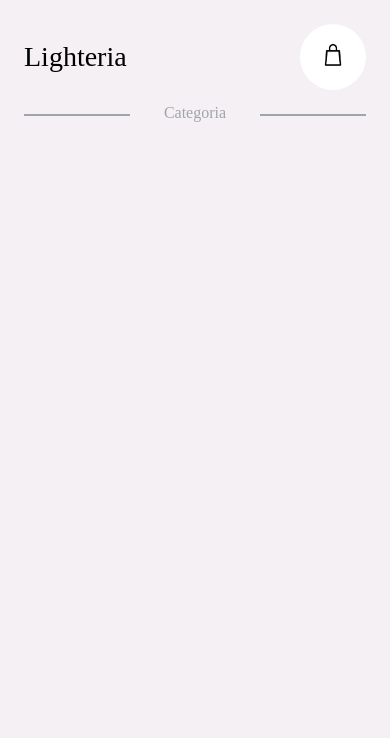
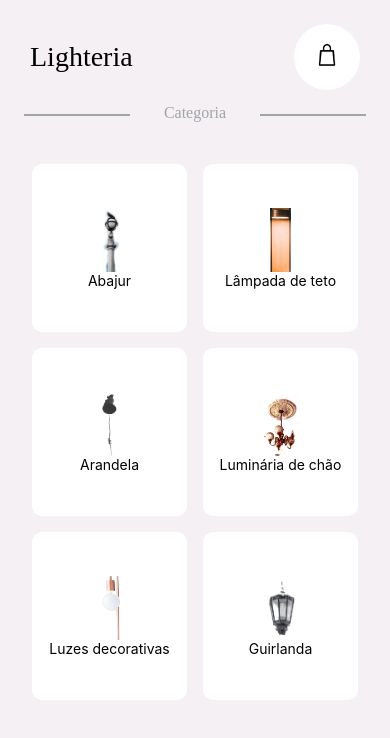
Before and after one commit to gucoelho/alura-react-native-design-system, a React Native app: screen / in a window 390 px wide. Shown: the top 738 px of the page. Built offline with nearby package versions, Linux system fonts and the light colour scheme.

Commit message:
02. Criando a lista de produtos (#2)
* Separando e organizando arquivos

* Adiciona FlatList com itens

Co-authored-by: Gustavo Coelho <gustavo.coelho@lambda3.com.br>

```diff
--- a/src/App.js
+++ b/src/App.js
@@ -1,63 +1,14 @@
 import React from 'react';
-import {SafeAreaView, View, Text, Image, StyleSheet} from 'react-native';
+import {SafeAreaView, StyleSheet} from 'react-native';
+import OrderList from './views/OrderList/OrderList';
 
 const styles = StyleSheet.create({
   container: {flex: 1, backgroundColor: '#F4F0F4'},
-  titleContainer: {
-    flexDirection: 'row',
-    justifyContent: 'space-between',
-    alignItems: 'center',
-    padding: 24,
-  },
-  bagContainer: {backgroundColor: 'white', padding: 18, borderRadius: 50},
-  title: {
-    fontFamily: 'OpenSans-ExtraBold',
-    fontSize: 28,
-  },
-  image: {
-    width: 30,
-    height: 30,
-  },
-  divider: {
-    borderWidth: 0.5,
-    borderColor: '#A1A5AA'
-  },
-  dividerContainer: {
-    paddingHorizontal: 24
-  },
-  dividerLabelContainer: {
-    flexDirection: 'row',
-    justifyContent: 'center',
-    marginTop: -46
-  },
-  dividerLabel: {
-    padding: 34,
-    backgroundColor: '#F4F0F4',
-    fontSize: 16,
-    fontFamily: 'OpenSans-Regular',
-    color: '#A1A5AA'
-  }
 });
 
 const App = () => (
   <SafeAreaView style={styles.container}>
-    <View style={styles.titleContainer}>
-      <Text style={styles.title}>Lighteria</Text>
-      <View style={styles.bagContainer}>
-        <Image
-          source={require('./assets/images/icone-sacola.png')}
-          style={styles.image}
-        />
-      </View>
-    </View>
-    <View style={styles.dividerContainer}>
-      <View style={styles.divider} />
-      <View style={styles.dividerLabelContainer}>
-        <Text style={styles.dividerLabel}>
-          Categoria
-        </Text>
-       </View>
-    </View>
+   <OrderList />
   </SafeAreaView>
 );
 
--- /dev/null
+++ b/src/utils/data.js
@@ -0,0 +1,62 @@
+export const DATA = [
+    {
+      id: 'bd7acbea-c1b1-46c2-aed5-3ad53abb28ba',
+      titulo: 'Abajur',
+      imagem: require('../assets/images/01-tablelamps.png'),
+      estudio: 'Jim&Jill Designs',
+      itemName: 'Wilson',
+      preco: 92.1,
+      itemDesc:
+        'Contrary to popular belief, Lorem Ipsum is not simply random text',
+    },
+    {
+      id: '3ac68afc-c605-48d3-a4f8-fbd91aa97f63',
+      titulo: 'Lâmpada de teto',
+      imagem: require('../assets/images/02-ceilinglamps.png'),
+      estudio: 'Gary&Fly Designs',
+      itemName: 'Linda',
+      preco: 123.44,
+      itemDesc:
+        'Richard McClintock, a Latin professor at Hampden-Sydney College in Virginia, lorem ipsum',
+    },
+    {
+      id: '58694a0f-3da1-471f-bd96-145571e29d72',
+      titulo: 'Arandela',
+      imagem: require('../assets/images/03-sconces.png'),
+      estudio: 'Tom&Jim Designs',
+      itemName: 'Jerry',
+      preco: 33.43,
+      itemDesc:
+        'There are many variations of passages of Lorem Ipsum available, but the majority',
+    },
+    {
+      id: 'bd7acbea-c1b1-462c2-aed5-3ad53abb28ba',
+      titulo: 'Luminária de chão',
+      imagem: require('../assets/images/04-floorlamps.png'),
+      estudio: 'Kerry&King Designs',
+      itemName: 'Jack',
+      preco: 67.23,
+      itemDesc:
+        'Cicero, written in 45 BC. This book is a treatise on the theory of ethics,',
+    },
+    {
+      id: '3ac68afvvc-c605-48d3-a4f8-fbd91aa97f63',
+      titulo: 'Luzes decorativas',
+      imagem: require('../assets/images/05-lightdecor.png'),
+      estudio: 'Dave&Sugar Designs',
+      itemName: 'Amanda',
+      preco: 98.4,
+      itemDesc:
+        'Lorem Ipsum is therefore always free from repetition, injected humour, or non-characteristic',
+    },
+    {
+      id: '58694a0f-3deea1-471f-bd96-145571e29d72',
+      titulo: 'Guirlanda',
+      imagem: require('../assets/images/06-garlands.png'),
+      estudio: 'Jeff&Lighter Designs',
+      itemName: 'Julia',
+      preco: 100.3,
+      itemDesc:
+        'The standard chunk of Lorem Ipsum used since the 1500s is reproduced below ',
+    },
+  ];
--- /dev/null
+++ b/src/views/OrderList/OrderList.js
@@ -0,0 +1,24 @@
+import React from 'react';
+import Header from './components/Header';
+import  { DATA } from '../../utils/data'
+import { FlatList, View, StyleSheet } from 'react-native';
+import Item from  './components/Item'
+
+const styles = StyleSheet.create({
+    containerList: {
+        marginHorizontal: 24
+    }
+});
+
+const OrderList = () => (
+    <View style={styles.containerList}>
+        <FlatList numColumns={2}
+            data={DATA}
+            renderItem={({ item }) => <Item {...item} />}
+            keyExtractor={item => item.id}
+            ListHeaderComponent={<Header />} />
+    </View>
+)
+
+
+export default OrderList;
--- /dev/null
+++ b/src/views/OrderList/components/Header.js
@@ -0,0 +1,62 @@
+import React from 'react';
+import { View, Text, Image, StyleSheet } from 'react-native';
+
+const styles = StyleSheet.create({
+  container: { flex: 1, backgroundColor: '#F4F0F4' },
+  titleContainer: {
+    flexDirection: 'row',
+    justifyContent: 'space-between',
+    alignItems: 'center',
+    paddingVertical: 24,
+    paddingHorizontal: 6,
+  },
+  bagContainer: { backgroundColor: 'white', padding: 18, borderRadius: 50 },
+  title: {
+    fontFamily: 'OpenSans-ExtraBold',
+    fontSize: 28,
+  },
+  image: {
+    width: 30,
+    height: 30,
+  },
+  divider: {
+    borderWidth: 0.5,
+    borderColor: '#A1A5AA',
+  },
+  dividerContainer: {
+  },
+  dividerLabelContainer: {
+    flexDirection: 'row',
+    justifyContent: 'center',
+    marginTop: -46,
+  },
+  dividerLabel: {
+    padding: 34,
+    backgroundColor: '#F4F0F4',
+    fontSize: 16,
+    fontFamily: 'OpenSans-Regular',
+    color: '#A1A5AA',
+  },
+});
+
+const Header = () => (
+  <>
+    <View style={styles.titleContainer}>
+      <Text style={styles.title}>Lighteria</Text>
+      <View style={styles.bagContainer}>
+        <Image
+          source={require('../../../assets/images/icone-sacola.png')}
+          style={styles.image}
+        />
+      </View>
+    </View>
+    <View style={styles.dividerContainer}>
+      <View style={styles.divider} />
+      <View style={styles.dividerLabelContainer}>
+        <Text style={styles.dividerLabel}>Categoria</Text>
+      </View>
+    </View>
+  </>
+);
+
+export default Header;
--- /dev/null
+++ b/src/views/OrderList/components/Item.js
@@ -0,0 +1,30 @@
+import React from 'react';
+import { View, Text, Image, StyleSheet } from 'react-native';
+
+const styles = StyleSheet.create({
+    image: { height: 64 },
+    containerItem: {
+        height: 168,
+        backgroundColor: '#fff',
+        borderRadius: 10,
+        flex: 1,
+        justifyContent: 'center',
+        alignItems: 'center',
+        margin: 8
+    },
+    text: {
+        marginTop: 8,
+        fontFamily: 'OpenSans-SemiBold',
+        fontSize: 14,
+        color: '#848486'
+    },
+});
+
+const Item = (item) => (
+    <View style={styles.containerItem}>
+        <Image source={item.imagem} style={styles.image} resizeMode="contain" />
+        <Text>{item.titulo}</Text>
+    </View>
+)
+
+export default Item;
```
